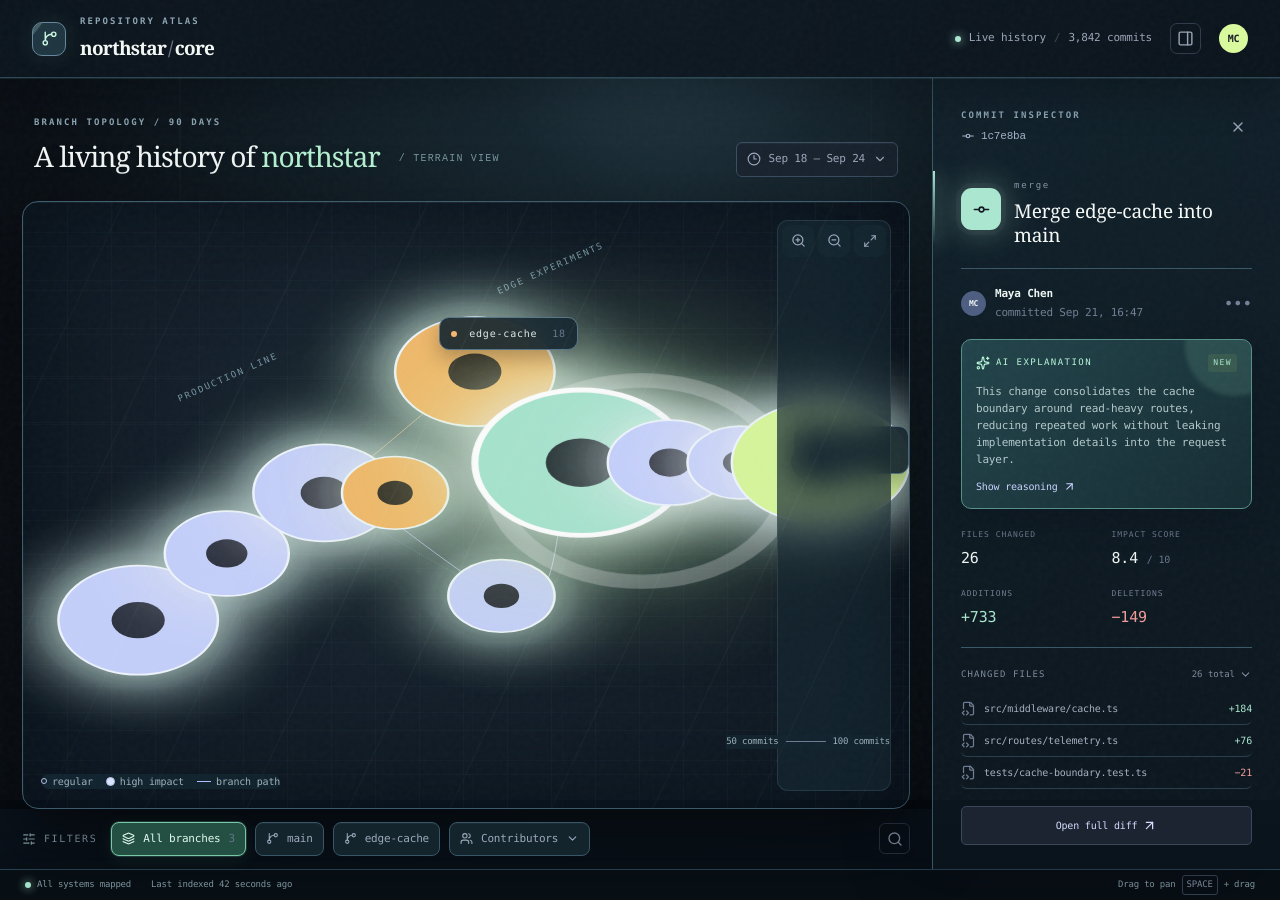
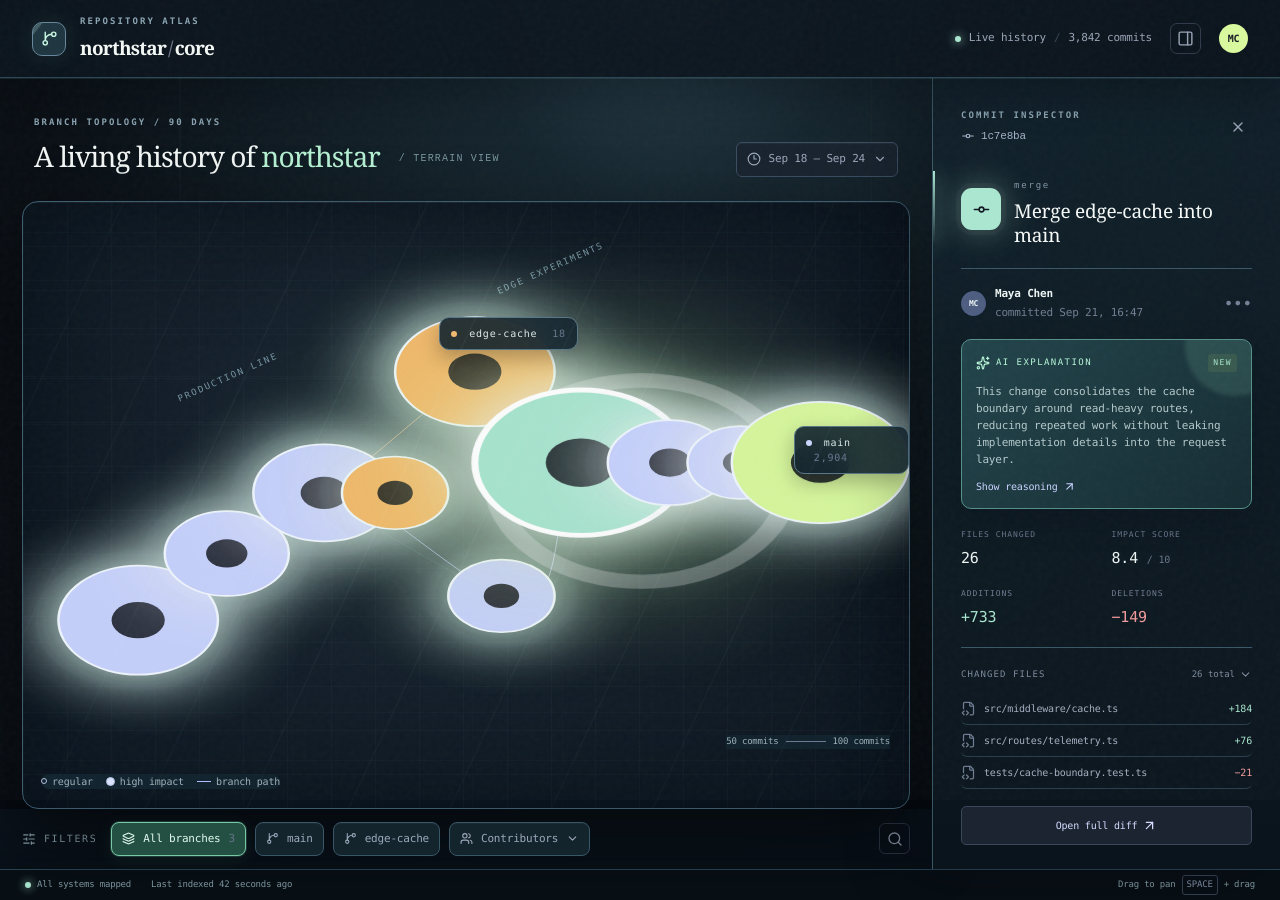
Before and after one commit to hedayat-atefi/git-scape, a Next.js app: page / in a window 1280 px wide. Built offline with nearby package versions, Linux system fonts and the light colour scheme.

Commit message:
feat: remove zoom and fit controls from map

```diff
--- a/app/page.tsx
+++ b/app/page.tsx
@@ -1,7 +1,7 @@
 'use client'
 
 import { useState } from 'react'
-import { GitBranch, GitCommit, SlidersHorizontal, Search, ZoomIn, ZoomOut, Maximize2, Sparkles, ChevronDown, X, PanelRight, Layers3, Clock3, Users, Box, ArrowUpRight, FileCode2 } from 'lucide-react'
+import { GitBranch, GitCommit, SlidersHorizontal, Search, Sparkles, ChevronDown, X, PanelRight, Layers3, Clock3, Users, Box, ArrowUpRight, FileCode2 } from 'lucide-react'
 
 type Commit = { id: string; x: number; y: number; r: number; branch: string; color: string; message: string; author: string; time: string; files: number; additions: number; deletions: number; hash: string; tags?: string[]; }
 
@@ -48,7 +48,6 @@ export default function Page() {
             </svg>
             <div className="branch-tag main-tag"><span className="branch-dot" /> main <span className="tag-count">2,904</span></div><div className="branch-tag feature-tag"><span className="branch-dot orange" /> edge-cache <span className="tag-count">18</span></div>
             <div className="map-legend"><div><span className="legend-dot small" /> regular</div><div><span className="legend-dot large" /> high impact</div><div><span className="legend-line" /> branch path</div></div>
-            <div className="map-controls"><button aria-label="Zoom in" onClick={() => setZoom(Math.min(1.4, zoom + .1))}><ZoomIn size={15} /></button><button aria-label="Zoom out" onClick={() => setZoom(Math.max(.8, zoom - .1))}><ZoomOut size={15} /></button><button aria-label="Fit map" onClick={() => setZoom(1)}><Maximize2 size={14} /></button></div>
             <div className="scale">50 commits <span /> 100 commits</div>
           </div>
           <div className="filter-bar"><button className="filter-label"><SlidersHorizontal size={14} /> FILTERS</button><button className={activeBranch === 'all' ? 'filter active' : 'filter'} onClick={() => setActiveBranch('all')}><Layers3 size={13} /> All branches <span>3</span></button><button className={activeBranch === 'main' ? 'filter active' : 'filter'} onClick={() => setActiveBranch('main')}><GitBranch size={13} /> main</button><button className={activeBranch === 'edge-cache' ? 'filter active orange-filter' : 'filter'} onClick={() => setActiveBranch('edge-cache')}><GitBranch size={13} /> edge-cache</button><button className="filter"><Users size={13} /> Contributors <ChevronDown size={13} /></button><div className="filter-spacer" /><button className="search-button" aria-label="Search commits"><Search size={16} /></button></div>
```
